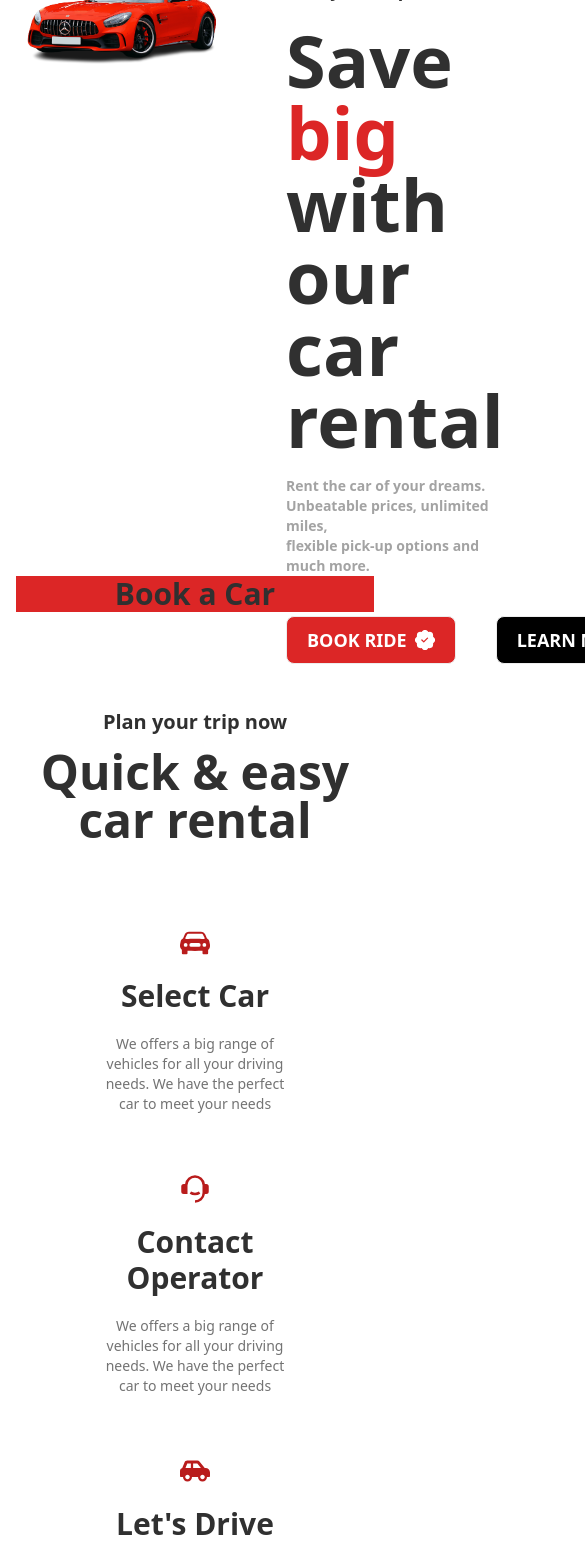
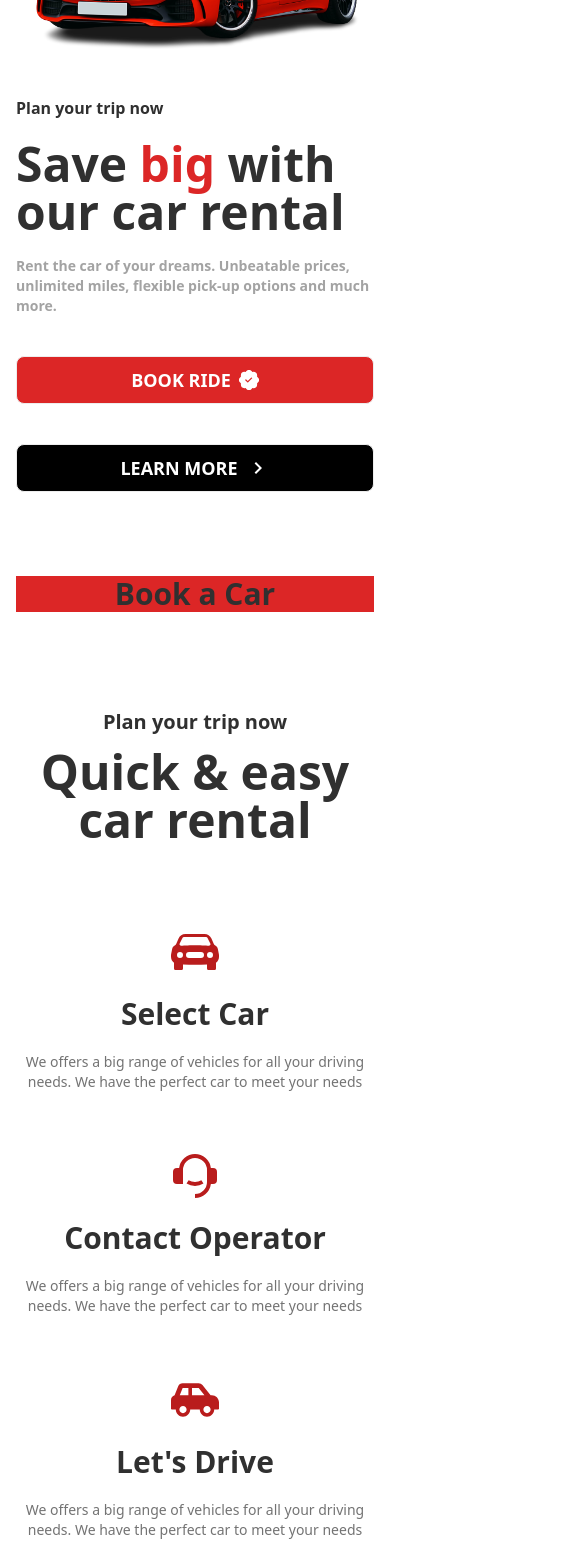
Before and after one commit to Md-arefin/speedy-wheels-client, a React (Vite) app: page / in a window 390 px wide. Shown: the part 320-1884 px from the top of the page, 585 px wide, since content can reach past the window. Built offline with nearby package versions, Linux system fonts and the light colour scheme.

Commit message:
added responsive

```diff
--- a/src/components/Slider/Slider.jsx
+++ b/src/components/Slider/Slider.jsx
@@ -13,9 +13,10 @@ const Slider = () => {
             navigation={true} modules={[Navigation]}
         >
             <SwiperSlide>
-                <div className='flex flex-col items-center my-16'>
+                <div className='flex flex-col items-center my-10'>
                     <div className='flex flex-col items-center justify-center'>
-                        <div className='mt-16'>
+                        <div className='mt-16 flex justify-center items-center'>
+                            <BiSolidQuoteSingleRight className='text-center text-5xl text-red-700'></BiSolidQuoteSingleRight>
                             <BiSolidQuoteSingleRight className='text-center text-5xl text-red-700'></BiSolidQuoteSingleRight>
                         </div>
                         <div className='text-center my-5'>
@@ -24,23 +25,24 @@ const Slider = () => {
                             </p>
                         </div>
                     </div>
-                    <div className='flex mb-10'>
+                    <div className='flex ml-[120px] items-center gap-5'>
                         <div className="avatar">
                             <div className="w-16 rounded-full">
                                 <img src="https://i.ibb.co/YbMyS7f/images-1.jpg" />
                             </div>
                         </div>
-                        <div className='w-1/2 mx-auto space-y-2'>
-                            <h3 className='text-3xl font-bold w-[300px]'>Son Goku</h3>
+                        <div className=' mx-auto space-y-2'>
+                            <h3 className='text-2xl md:text-3xl font-bold w-[300px]'>Son Goku</h3>
                             <p className='text-neutral-500 font-bold text-lg '>Dhaka</p>
                         </div>
                     </div>
                 </div>
             </SwiperSlide>
             <SwiperSlide>
-            <div className='flex flex-col items-center my-16'>
+                <div className='flex flex-col items-center my-10'>
                     <div className='flex flex-col items-center justify-center'>
-                        <div className='mt-16'>
+                        <div className='mt-16 flex justify-center items-center'>
+                            <BiSolidQuoteSingleRight className='text-center text-5xl text-red-700'></BiSolidQuoteSingleRight>
                             <BiSolidQuoteSingleRight className='text-center text-5xl text-red-700'></BiSolidQuoteSingleRight>
                         </div>
                         <div className='text-center my-5'>
@@ -49,23 +51,24 @@ const Slider = () => {
                             </p>
                         </div>
                     </div>
-                    <div className='flex mb-10'>
+                    <div className='flex ml-[120px] items-center gap-5'>
                         <div className="avatar">
                             <div className="w-16 rounded-full">
                                 <img src="https://i.ibb.co/XtkrNBq/download.jpg" />
                             </div>
                         </div>
-                        <div className='w-1/2 mx-auto space-y-2'>
-                            <h3 className='text-3xl font-bold w-[300px]'>Minato Namikaje</h3>
+                        <div className=' mx-auto space-y-2'>
+                            <h3 className='text-2xl md:text-3xl font-bold w-[300px]'>Minato Namikaje</h3>
                             <p className='text-neutral-500 font-bold text-lg '>Dhaka</p>
                         </div>
                     </div>
                 </div>
             </SwiperSlide>
             <SwiperSlide>
-            <div className='flex flex-col items-center my-16'>
+                <div className='flex flex-col items-center my-10'>
                     <div className='flex flex-col items-center justify-center'>
-                        <div className='mt-16'>
+                        <div className='mt-16 flex justify-center items-center'>
+                            <BiSolidQuoteSingleRight className='text-center text-5xl text-red-700'></BiSolidQuoteSingleRight>
                             <BiSolidQuoteSingleRight className='text-center text-5xl text-red-700'></BiSolidQuoteSingleRight>
                         </div>
                         <div className='text-center my-5'>
@@ -74,14 +77,14 @@ const Slider = () => {
                             </p>
                         </div>
                     </div>
-                    <div className='flex mb-10'>
+                    <div className='flex gap-5 ml-[120px] items-center'>
                         <div className="avatar">
                             <div className="w-16 rounded-full">
                                 <img src="https://i.ibb.co/nMCh6Ps/images.jpg" />
                             </div>
                         </div>
-                        <div className='w-1/2 mx-auto space-y-2'>
-                            <h3 className='text-3xl font-bold w-[300px]'>Monkey D Luffy</h3>
+                        <div className=' mx-auto space-y-2'>
+                            <h3 className='text-2xl md:text-3xl font-bold w-[300px]'>Monkey D Luffy</h3>
                             <p className='text-neutral-500 font-bold text-lg '>Dhaka</p>
                         </div>
                     </div>
--- a/src/pages/Home/Banner.jsx
+++ b/src/pages/Home/Banner.jsx
@@ -9,25 +9,25 @@ const Banner = () => {
         <div>
             <section className='relative'>
                 <div >
-                <img src={bg} className='w-[50%] md:w-[60%] lg:w-[50%] opacity-50 absolute right-0' alt="" />
+                    <img src={bg} className='w-full lg:w-[50%] opacity-50 absolute right-0' alt="" />
                 </div>
                 <div className="flex">
-                <div className='absolute left-[270px] mt-[200px]'>
+                    <div className='absolute top-[320px] md:left-[270px] md:mt-[200px]'>
                         <div className='font-bold space-y-5 mb-10'>
-                        <p className='text-lg'>Plan your trip now</p>
-                        <h1 className='text-7xl'>
-                            Save <span className='text-red-600'>big</span>  with our <br /> car rental
+                            <p className='md:text-lg'>Plan your trip now</p>
+                            <h1 className='text-5xl md:text-7xl'>
+                                Save <span className='text-red-600'>big</span>  with our <br className='hidden md:block'/> car rental
                             </h1>
-                        <p className='text-neutral-400 text-sm'>Rent the car of your dreams. Unbeatable prices, unlimited miles, <br /> flexible pick-up options and much more.</p>
+                            <p className='text-neutral-400 text-sm'>Rent the car of your dreams. Unbeatable prices, unlimited miles, <br className='hidden md:block'/> flexible pick-up options and much more.</p>
                         </div>
-                    <div className="flex gap-10">
+                        <div className="flex flex-col gap-10">
                             <button className='btn bg-red-600 text-white px-5 text-lg font-bold'>Book ride <BsFillPatchCheckFill className='text-xl' /></button>
 
                             <button className='btn bg-black text-white px-5 text-lg font-bold'>Learn More <MdKeyboardArrowRight className='text-2xl' /> </button>
                         </div>
                     </div>
 
-                <div className='absolute right-[150px] top-[150px]'>
+                    <div className='absolute top-[35px] md:right-[150px] md:top-[150px]'>
                         <img src={red} alt="" />
                     </div>
                 </div>
--- a/src/pages/Home/BestDeals.jsx
+++ b/src/pages/Home/BestDeals.jsx
@@ -7,13 +7,13 @@ const BestDeals = () => {
     return (
         <div >
             <div >
-                <img className='mx-auto w-[40%]' src="https://i.ibb.co/5hSvW6m/pexels-neil-kelly-712614-removebg-preview.png" alt="" />
+                <img className='mx-auto md:w-[40%]' src="https://i.ibb.co/5hSvW6m/pexels-neil-kelly-712614-removebg-preview.png" alt="" />
             </div>
             {/*  */}
-            <div className='grid grid-cols-1 lg:grid-cols-2 my-5 gap-10 px-10 ml-[200px]'>
-                <div className='space-y-5 mx-auto w-[75%]'>
+            <div className='grid grid-cols-1 lg:grid-cols-2 my-5 gap-10 px-10 lg:ml-[200px]'>
+                <div className='space-y-5 mx-auto md:w-[75%] mb-16 md:mb-0'>
                     <p className='text-lg font-bold'>Why Choose Us</p>
-                    <h1 className='text-5xl font-bold'>
+                    <h1 className='text-4xl lg:text-5xl font-bold'>
                         Best valued deals you <br /> will ever find
                     </h1>
                     <p className='text-neutral-500  text-sm'>Our Cars offer numerous advantages, making them a compelling choice. They provide cost-effectiveness, flexibility, and convenience, allowing individuals to access vehicles without the burden of ownership. Rentals also cater to specific needs, offering a wide range of vehicle options, enabling exploration, and reducing environmental impact.</p>
@@ -21,30 +21,30 @@ const BestDeals = () => {
                 </div>
 
                 <div className='space-y-5'>
-                    <div className='flex items-center gap-5 w-[55%]'>
+                    <div className='flex flex-col md:flex-row items-center gap-5 md:w-[55%]'>
                         <div>
                             <BsCarFront className='font-bold text-5xl ' />
                         </div>
                         <div>
-                            <h3 className='font-bold text-3xl mb-2'>Cross Country Drive</h3>
+                            <h3 className='font-bold text-2xl md:text-3xl mb-2'>Cross Country Drive</h3>
                             <p className='text-neutral-500  text-sm'>Take your driving experience to the next level with our top-notch vehicles for your cross-country</p>
                         </div>
                     </div>
-                    <div className='flex items-center gap-5 w-[55%]'>
+                    <div className='flex flex-col md:flex-row items-center gap-5 md:w-[55%]'>
                         <div>
                             <BsCoin className='font-bold text-5xl ' />
                         </div>
                         <div>
-                            <h3 className='font-bold text-3xl mb-2'>All Inclusive Pricing</h3>
+                            <h3 className='font-bold text-2xl md:text-3xl mb-2'>All Inclusive Pricing</h3>
                             <p className='text-neutral-500  text-sm'>Take your driving experience to the next level with our top-notch vehicles for your cross-country</p>
                         </div>
                     </div>
-                    <div className='flex items-center gap-5 w-[55%]'>
+                    <div className='flex flex-col md:flex-row items-center gap-5 md:w-[55%]'>
                         <div>
                             <RiHandCoinLine className='font-bold text-5xl ' ></RiHandCoinLine>
                         </div>
                         <div>
-                            <h3 className='font-bold text-3xl mb-2'>No Hidden Charges</h3>
+                            <h3 className='font-bold text-2xl md:text-3xl mb-2'>No Hidden Charges</h3>
                             <p className='text-neutral-500  text-sm'>Take your driving experience to the next level with our top-notch vehicles for your cross-country</p>
                         </div>
                     </div>
--- a/src/pages/Home/Testimonial.jsx
+++ b/src/pages/Home/Testimonial.jsx
@@ -7,8 +7,8 @@ const Testimonial = () => {
     return (
         <div>
             <div className='text-center'>
-                <p className='text-xl my-3 font-bold'>Reviewed by People</p>
-                <h1 className='text-5xl font-bold'>Client's Testimonials</h1>
+                <p className='md:text-xl my-3 font-bold'>Reviewed by People</p>
+                <h1 className='text-3xl md:text-5xl font-bold'>Client's Testimonials</h1>
                 <p className='text-sm text-neutral-500 my-3 font-bold'>Discover the positive impact we've made on the our clients by reading through their <br /> testimonials. Our clients have experienced our service and results, and they're eager to share <br /> <span>their positive experience with you.</span> </p>
             </div>
             {/*Slider */}
--- a/src/pages/Home/Trip.jsx
+++ b/src/pages/Home/Trip.jsx
@@ -13,27 +13,27 @@ const Trip = () => {
             <div className='text-center grid grid-cols-1 md:grid-cols-2 lg:grid-cols-3 gap-10 my-16'>
                 <div className='flex flex-col mx-auto'>
                     <div className=' mx-auto my-5'>
-                        <BsFillCarFrontFill className='text-3xl text-red-700' />
+                        <BsFillCarFrontFill className='text-5xl text-red-700' />
                     </div>
-                    <div className='w-1/2 mx-auto space-y-5'>
+                    <div className='md:w-1/2 mx-auto space-y-5'>
                         <h3 className='text-3xl font-bold'>Select Car</h3>
                         <p className='text-neutral-500 text-sm '>We offers a big range of vehicles for all your driving needs. We have the perfect car to meet your needs</p>
                     </div>
                 </div>
                 <div className='flex flex-col'>
                     <div className=' mx-auto my-5'>
-                        <RiCustomerService2Fill className='text-3xl text-red-700'/>
+                        <RiCustomerService2Fill className='text-5xl text-red-700'/>
                     </div>
-                    <div className='w-1/2 mx-auto space-y-5'>
+                    <div className='md:w-1/2 mx-auto space-y-5'>
                         <h3 className='text-3xl font-bold'>Contact Operator</h3>
                         <p className='text-neutral-500 text-sm '>We offers a big range of vehicles for all your driving needs. We have the perfect car to meet your needs</p>
                     </div>
                 </div>
                 <div className='flex flex-col'>
                     <div className=' mx-auto my-5'>
-<FaCarSide className='text-3xl text-red-700'></FaCarSide>
+<FaCarSide className='text-5xl text-red-700'></FaCarSide>
                     </div>
-                    <div className='w-1/2 mx-auto space-y-5'>
+                    <div className='md:w-1/2 mx-auto space-y-5'>
                         <h3 className='text-3xl font-bold'>Let's Drive</h3>
                         <p className='text-neutral-500 text-sm '>We offers a big range of vehicles for all your driving needs. We have the perfect car to meet your needs</p>
                     </div>
```
Lines whose indentation alone changed are shown as unchanged.
